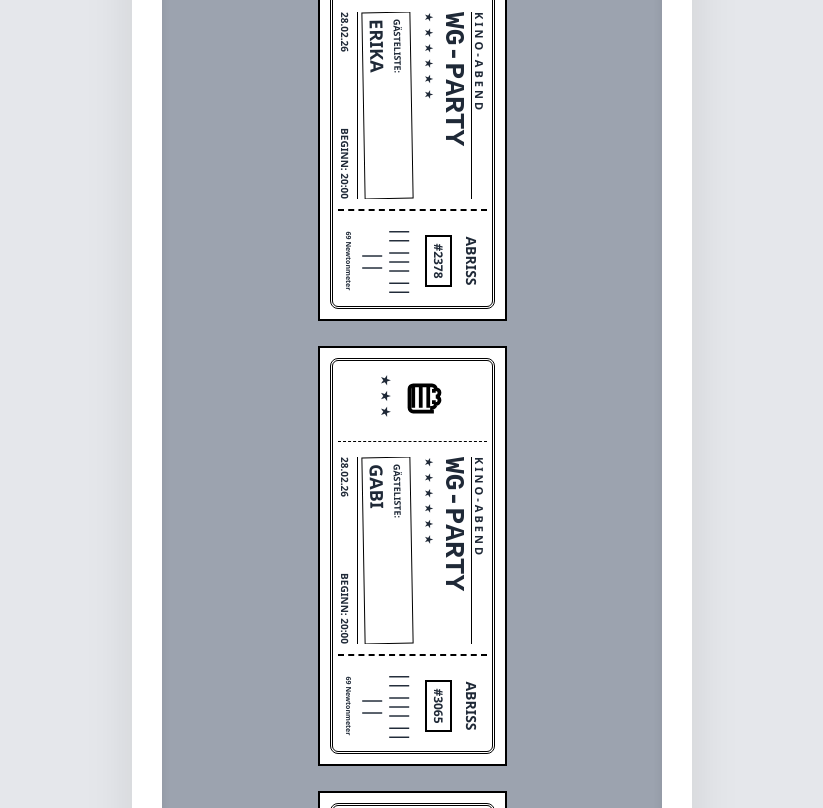
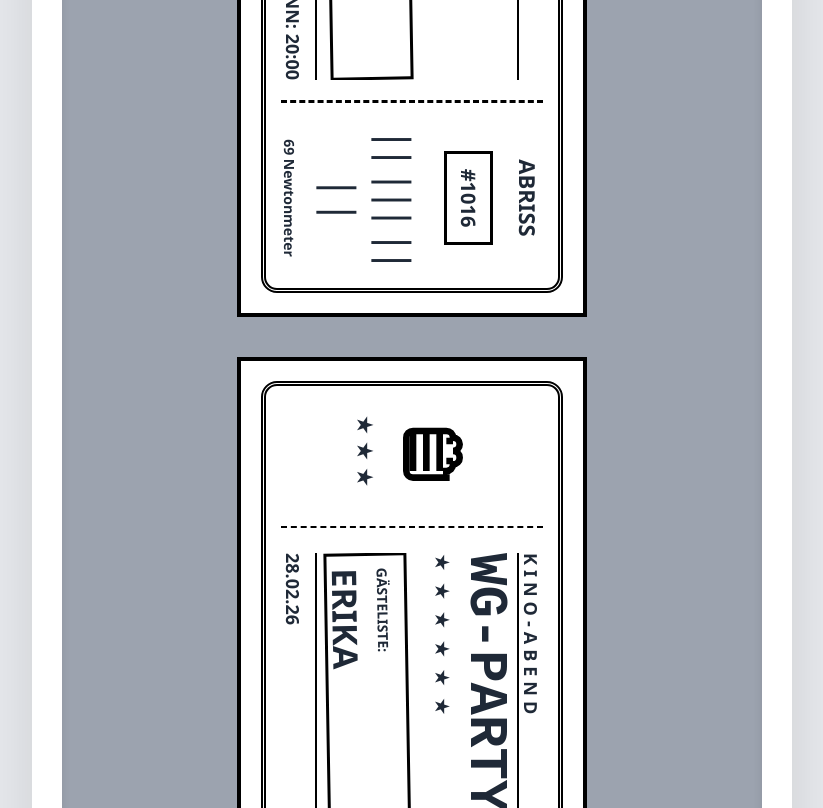
Before and after one commit to Marxel41/Kinotickets, a plain HTML site: page index.html in a window 1280 px wide. Shown: the part 1022-1830 px from the top of the page, without its empty margins (228-1051 px from the left). Drawn offline with nearby package versions, Linux system fonts and the light colour scheme.

Commit message:
Update index.html

```diff
--- a/index.html
+++ b/index.html
@@ -3,13 +3,13 @@
 <head>
     <meta charset="UTF-8">
     <meta name="viewport" content="width=device-width, initial-scale=1.0">
-    <title>WG-Party Ticket Studio - Retro Edition</title>
+    <title>WG-Party Ticket Studio - XXL Edition</title>
     <script src="https://cdnjs.cloudflare.com/ajax/libs/html2canvas/1.4.1/html2canvas.min.js"></script>
     <style>
         :root {
-            /* 50mm Breite bei 96 DPI sind ca. 189px. */
-            --printer-width: 189px;
-            --ticket-length: 420px;
+            /* Massive Erhöhung der Basis-Pixel für einen großflächigen Ausdruck */
+            --printer-width: 350px;
+            --ticket-length: 850px;
             --bg-ui: #e5e7eb;
             --ticket-ink: #000000;
         }
@@ -26,7 +26,7 @@
         }
 
         .app-card {
-            max-width: 500px;
+            max-width: 700px;
             width: 100%;
             background: white;
             padding: 30px;
@@ -65,7 +65,7 @@
         }
 
         button {
-            padding: 16px;
+            padding: 18px;
             border: none;
             border-radius: 12px;
             font-weight: 800;
@@ -90,13 +90,14 @@
             display: flex;
             justify-content: center;
             box-shadow: inset 0 2px 10px rgba(0,0,0,0.1);
+            overflow-x: auto;
         }
 
         .ticket-strip {
             display: flex;
             flex-direction: column;
             background: transparent;
-            gap: 25px;
+            gap: 40px; /* Mehr Platz zwischen den Tickets */
         }
 
         .ticket-wrapper {
@@ -115,39 +116,39 @@
             transform: rotate(90deg);
             transform-origin: top left;
             display: flex;
-            padding: 10px;
+            padding: 20px;
             box-sizing: border-box;
             background: white;
 
-            mask-image: radial-gradient(circle at 0 0, transparent 15px, black 16px),
-                        radial-gradient(circle at 100% 0, transparent 15px, black 16px),
-                        radial-gradient(circle at 0 100%, transparent 15px, black 16px),
-                        radial-gradient(circle at 100% 100%, transparent 15px, black 16px),
-                        radial-gradient(circle at 75% 0, transparent 10px, black 11px),
-                        radial-gradient(circle at 75% 100%, transparent 10px, black 11px);
-            -webkit-mask-image: radial-gradient(circle at 0 0, transparent 15px, black 16px),
-                                radial-gradient(circle at 100% 0, transparent 15px, black 16px),
-                                radial-gradient(circle at 0 100%, transparent 15px, black 16px),
-                                radial-gradient(circle at 100% 100%, transparent 15px, black 16px),
-                                radial-gradient(circle at 75% 0, transparent 10px, black 11px),
-                                radial-gradient(circle at 75% 100%, transparent 10px, black 11px);
-            border: 2px solid black;
+            mask-image: radial-gradient(circle at 0 0, transparent 25px, black 26px),
+                        radial-gradient(circle at 100% 0, transparent 25px, black 26px),
+                        radial-gradient(circle at 0 100%, transparent 25px, black 26px),
+                        radial-gradient(circle at 100% 100%, transparent 25px, black 26px),
+                        radial-gradient(circle at 75% 0, transparent 20px, black 21px),
+                        radial-gradient(circle at 75% 100%, transparent 20px, black 21px);
+            -webkit-mask-image: radial-gradient(circle at 0 0, transparent 25px, black 26px),
+                                radial-gradient(circle at 100% 0, transparent 25px, black 26px),
+                                radial-gradient(circle at 0 100%, transparent 25px, black 26px),
+                                radial-gradient(circle at 100% 100%, transparent 25px, black 26px),
+                                radial-gradient(circle at 75% 0, transparent 20px, black 21px),
+                                radial-gradient(circle at 75% 100%, transparent 20px, black 21px);
+            border: 4px solid black;
         }
 
         .t-inner-border {
             flex: 1;
-            border: 3px double black;
+            border: 5px double black;
             display: flex;
-            padding: 5px;
-            gap: 10px;
-            border-radius: 8px;
+            padding: 15px;
+            gap: 20px;
+            border-radius: 16px;
             overflow: hidden;
         }
 
         .t-main {
             flex: 1;
             display: flex;
-            gap: 15px;
+            gap: 25px;
             align-items: center;
             position: relative;
             overflow: hidden;
@@ -158,10 +159,10 @@
             flex-direction: column;
             align-items: center;
             justify-content: center;
-            border-right: 1px dashed black;
-            padding-right: 15px;
+            border-right: 2.5px dashed black;
+            padding-right: 25px;
             height: 100%;
-            min-width: 60px;
+            min-width: 100px;
         }
 
         .t-center-column {
@@ -175,32 +176,32 @@
         }
 
         .t-stub {
-            width: 80px;
-            border-left: 2px dashed black;
+            width: 150px;
+            border-left: 3px dashed black;
             display: flex;
             flex-direction: column;
             justify-content: center;
             align-items: center;
             text-align: center;
-            padding-left: 10px;
+            padding-left: 20px;
         }
 
-        .t-header-text { font-size: 11px; font-weight: 900; letter-spacing: 3px; border-bottom: 1px solid black; }
-        .t-party-title { font-size: 28px; font-weight: 900; margin: 5px 0; line-height: 0.9; font-family: 'Courier New', monospace; }
+        .t-header-text { font-size: 18px; font-weight: 900; letter-spacing: 5px; border-bottom: 2px solid black; }
+        .t-party-title { font-size: 54px; font-weight: 900; margin: 10px 0; line-height: 0.8; font-family: 'Courier New', monospace; }
 
         .t-guest-box {
-            border: 1.5px solid black;
-            padding: 6px;
-            margin: 5px 0;
+            border: 3px solid black;
+            padding: 12px;
+            margin: 10px 0;
             background: #fff;
             transform: rotate(-1deg);
             max-width: 100%;
             overflow: hidden;
         }
 
-        .t-guest-label { font-size: 9px; font-weight: bold; margin-bottom: 2px; display: block; }
+        .t-guest-label { font-size: 14px; font-weight: bold; margin-bottom: 5px; display: block; }
         .t-guest-name {
-            font-size: 18px;
+            font-size: 34px;
             font-weight: 900;
             text-transform: uppercase;
             overflow: hidden;
@@ -209,15 +210,15 @@
             display: block;
         }
 
-        .t-footer-info { font-size: 10px; font-weight: 800; display: flex; justify-content: space-between; border-top: 1px solid black; padding-top: 5px; }
+        .t-footer-info { font-size: 18px; font-weight: 800; display: flex; justify-content: space-between; border-top: 2px solid black; padding-top: 10px; }
 
-        .t-stub-title { font-weight: 900; font-size: 14px; margin-bottom: 10px; }
-        .t-stub-id { font-size: 12px; font-weight: 900; border: 2px solid black; padding: 3px 6px; }
-        .t-barcode-alt { font-size: 20px; letter-spacing: -2px; margin-top: 10px; }
+        .t-stub-title { font-weight: 900; font-size: 22px; margin-bottom: 20px; }
+        .t-stub-id { font-size: 20px; font-weight: 900; border: 3px solid black; padding: 8px 15px; }
+        .t-barcode-alt { font-size: 40px; letter-spacing: -4px; margin-top: 20px; }
 
         #status-msg {
             text-align: center;
-            font-size: 0.9rem;
+            font-size: 1rem;
             margin-top: 15px;
             color: #16a34a;
             font-weight: bold;
@@ -226,19 +227,19 @@
 
         .star-row {
             display: flex;
-            gap: 4px;
-            margin-top: 8px;
-            font-size: 12px;
+            gap: 8px;
+            margin-top: 15px;
+            font-size: 20px;
         }
     </style>
 </head>
 <body>
 
 <div class="app-card">
-    <h1>🎬 WG-Party Ticket Studio</h1>
+    <h1>🎬 WG-Party Ticket Studio (XXL)</h1>
 
     <div class="input-area">
-        <label style="font-size: 0.9rem; font-weight: 700;">Gästeliste (ein Name pro Zeile):</label>
+        <label style="font-size: 1rem; font-weight: 700;">Gästeliste (ein Name pro Zeile):</label>
         <textarea id="guest-list">Maximilian
 Erika
 Gabi
@@ -247,7 +248,7 @@ Lukas</textarea>
 
     <div class="actions">
         <button id="btn-gen" class="btn-preview">Tickets Erstellen</button>
-        <button id="btn-save" class="btn-export" disabled>Druck-Bild (50mm) Exportieren</button>
+        <button id="btn-save" class="btn-export" disabled>Bild (XXL) Exportieren</button>
     </div>
 
     <div id="status-msg">Verarbeite...</div>
@@ -267,7 +268,7 @@ Lukas</textarea>
     const status = document.getElementById('status-msg');
 
     const popcornSVG = `
-        <svg width="45" height="45" viewBox="0 0 24 24" fill="none" stroke="black" stroke-width="2">
+        <svg width="80" height="80" viewBox="0 0 24 24" fill="none" stroke="black" stroke-width="2">
             <path d="M18 8a2 2 0 0 0-2-2 2 2 0 0 0-4 0 2 2 0 0 0-4 0 2 2 0 0 0-2 2v10a2 2 0 0 0 2 2h10a2 2 0 0 0 2-2V8Z"/>
             <path d="M6 10h12M6 14h12M6 18h12M9 6v2M15 6v2"/>
         </svg>`;
@@ -289,7 +290,7 @@ Lukas</textarea>
                             <div>
                                 <div class="t-header-text">KINO-ABEND</div>
                                 <h2 class="t-party-title">WG-PARTY</h2>
-                                <div style="font-size: 10px; letter-spacing: 5px; margin-bottom: 5px;">★★★★★★</div>
+                                <div style="font-size: 18px; letter-spacing: 10px; margin-bottom: 10px;">★★★★★★</div>
                             </div>
                             <div class="t-guest-box">
                                 <span class="t-guest-label">GÄSTELISTE:</span>
@@ -305,7 +306,7 @@ Lukas</textarea>
                         <div class="t-stub-title">ABRISS</div>
                         <div class="t-stub-id">#${randomId}</div>
                         <div class="t-barcode-alt">|| ||| || | |</div>
-                        <div style="font-size: 7px; font-weight: 900; margin-top: 8px;">69 Newtonmeter</div>
+                        <div style="font-size: 14px; font-weight: 900; margin-top: 15px;">69 Newtonmeter</div>
                     </div>
                 </div>
             </div>
@@ -341,7 +342,7 @@ Lukas</textarea>
             });
 
             const link = document.createElement('a');
-            link.download = `WG_Party_Ticket_Streifen.png`;
+            link.download = `WG_Party_Ticket_XXL_Streifen.png`;
             link.href = canvas.toDataURL("image/png");
             link.click();
 
```
